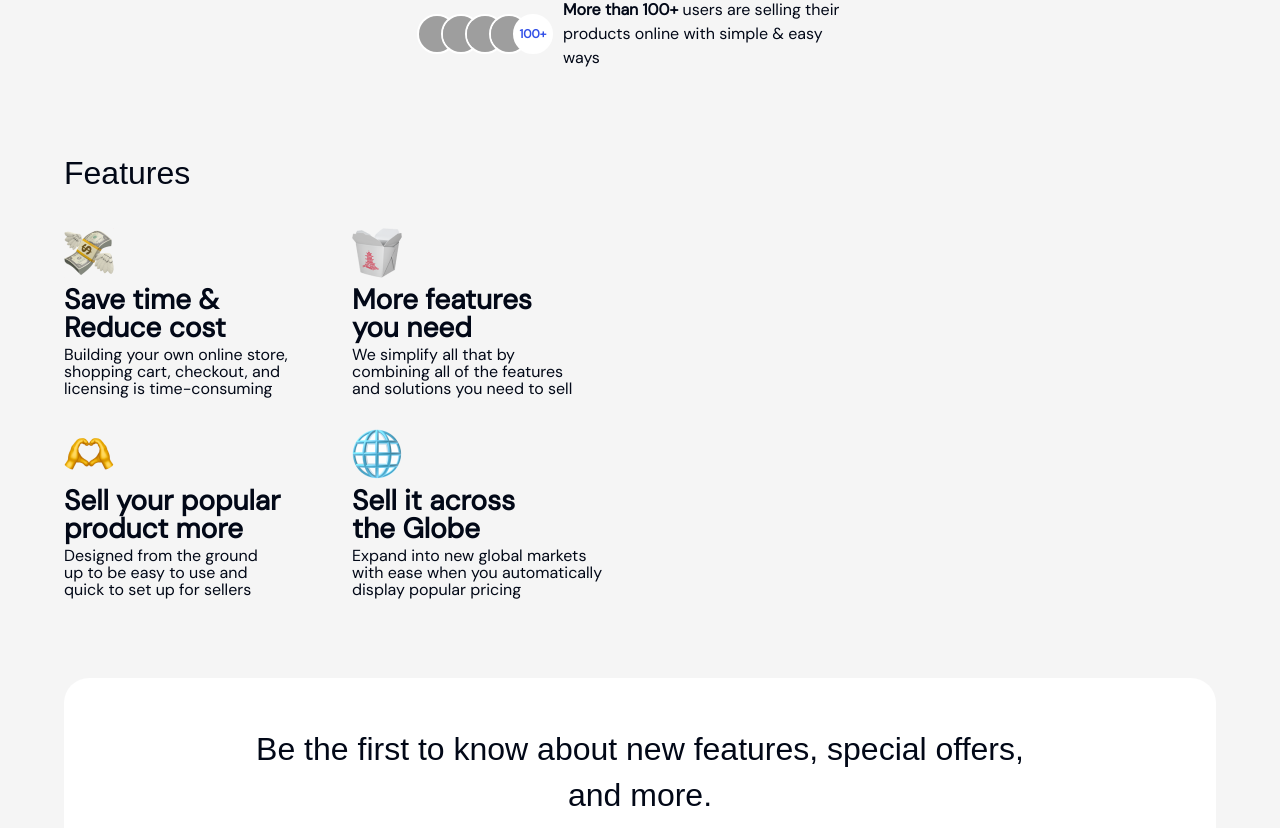
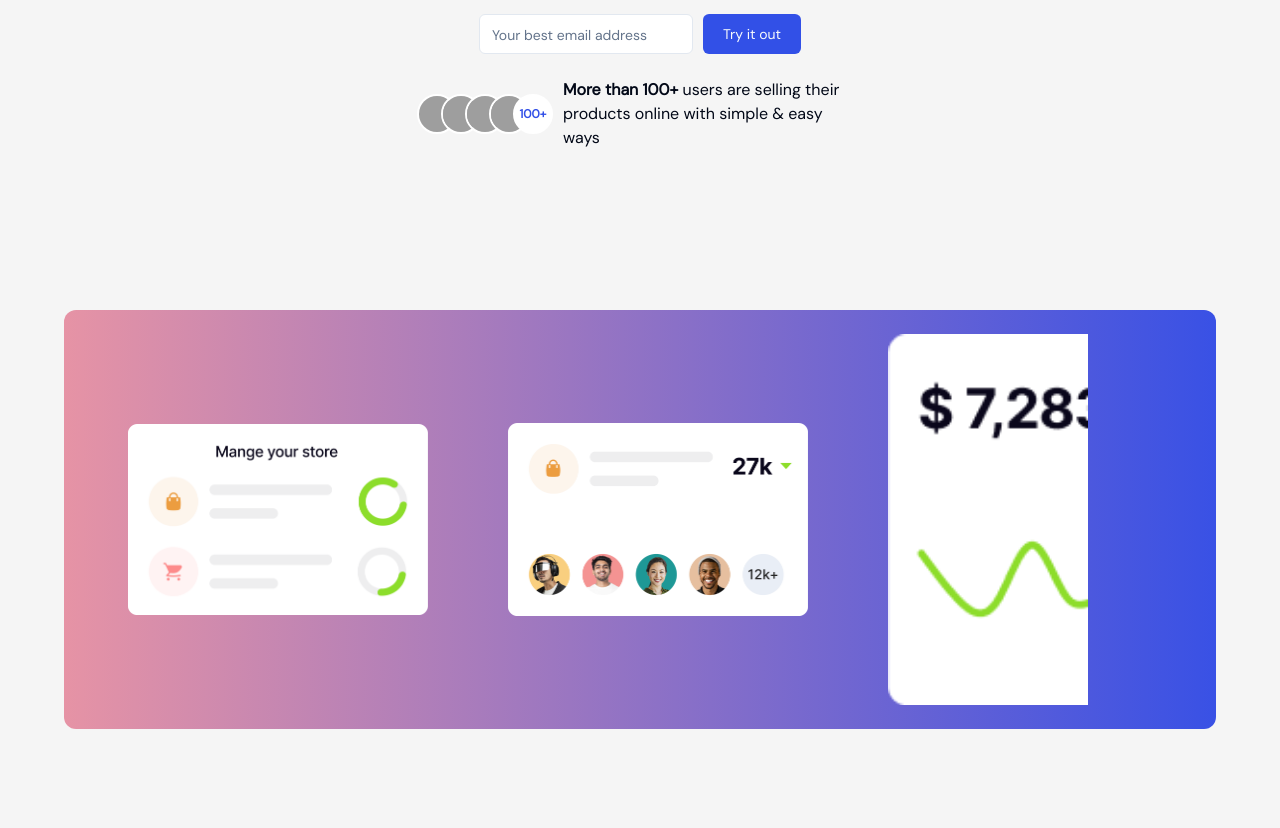
Before and after one commit to SebastienLaurentt/Spikes_Hackathon, a Next.js app: page / in a window 1280 px wide. Shown: the part 492-1320 px from the top of the page. Built offline with nearby package versions, Linux system fonts and the light colour scheme; grey boxes are pictures that could not be loaded; a web font is replaced by a local one.

Commit message:
add manage section for mobile, md and lg display

```diff
--- a/app/page.tsx
+++ b/app/page.tsx
@@ -7,7 +7,7 @@ export default function Home() {
   return (
     <main>
       <Hero />
-      {/* <Manage /> */}
+      <Manage />
       <Features />
       <Waitlist />
     </main>
--- a/components/Section.tsx
+++ b/components/Section.tsx
@@ -14,7 +14,7 @@ const Section = ({
   children,
 }: SectionProps) => {
   const isMarginBottom = marginBottom ? "mb-10" : "";
-  const isMarginTop = marginTop ? "mt-20 " : "";
+  const isMarginTop = marginTop ? "mt-24 md:mt-32 lg:mt-40" : "";
 
   return (
     <section
--- a/components/Sections/Manage.tsx
+++ b/components/Sections/Manage.tsx
@@ -4,19 +4,13 @@ import Section from "../Section";
 const Manage = () => {
   return (
     <Section marginTop={true} classname="relative mx-auto ">
-      <Image
-        src="/images/ManageBg.png"
-        alt="Manage"
-        width={820}
-        height={275}
-        className="mx-auto"
-      />
-      <div className="absolute inset-0 left-10 flex items-center justify-center gap-10">
+      <div className="bg-gradient-custom  flex items-center gap-4 overflow-hidden rounded-xl py-6 pl-4 lg:pl-16 md:gap-10 lg:gap-20">
         <Image
           src="/images/Manage1.png"
           alt="Manage1"
           width={300}
           height={193}
+          className="ml-[-80px] lg:ml-[-0px]"
         />
         <Image
           src="/images/Manage2.png"
@@ -29,6 +23,7 @@ const Manage = () => {
           alt="Manage3"
           width={200}
           height={193}
+          className="hidden md:flex"
         />
       </div>
     </Section>
```
